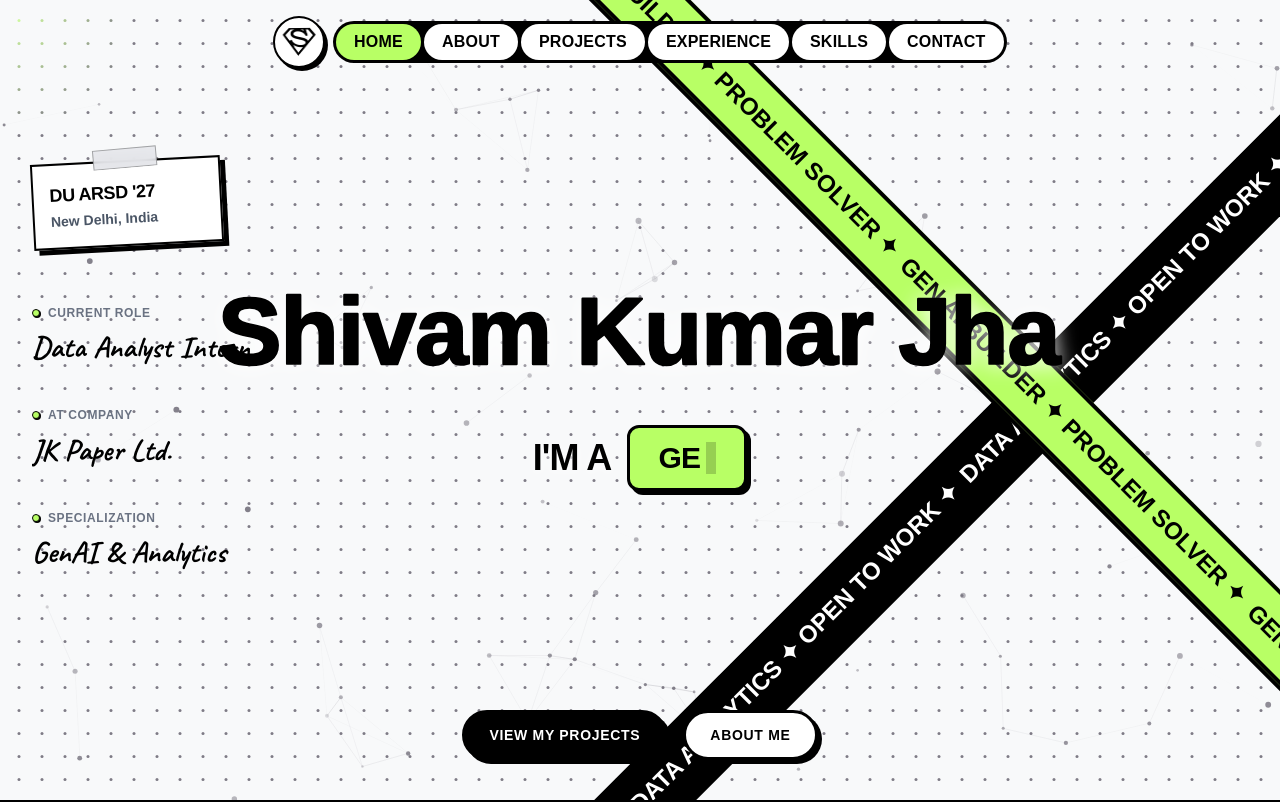
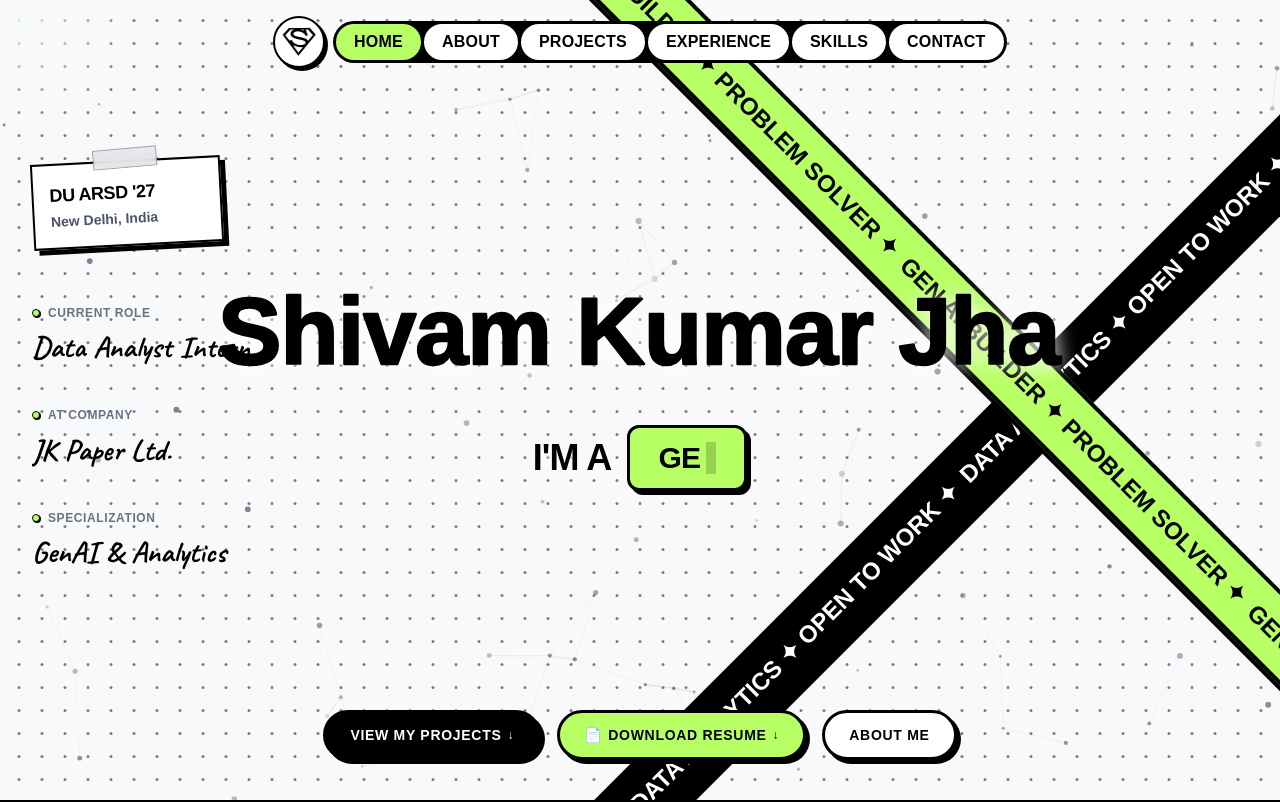
Before and after one commit to shivamjha2o/pf2, a Next.js app: page / in a window 1280 px wide. Shown: the top 802 px of the page. Built offline with nearby package versions, Linux system fonts and the light colour scheme.

Commit message:
feat(hero): add prominent Download Resume button next to View My Projects

```diff
--- a/src/components/Hero.tsx
+++ b/src/components/Hero.tsx
@@ -138,13 +138,26 @@ const Hero = () => {
         </div>
       </div>
 
-      {/* Hero Bottom Buttons */}
-      <div className="flex justify-center gap-3.5 sm:gap-4 relative z-20 px-4 mt-6">
+      {/* Hero Bottom Action Buttons */}
+      <div className="flex flex-wrap justify-center items-center gap-3 sm:gap-4 relative z-20 px-4 mt-6">
         <a
           href="#projects"
-          className="bg-black hover:bg-[#B8FF65] hover:text-black text-white px-5 sm:px-6 py-2.5 sm:py-3 text-xs sm:text-sm rounded-full font-black uppercase tracking-wider transition-all border-2 sm:border-3 border-black shadow-[3px_3px_0px_0px_rgba(0,0,0,1)] sm:shadow-[4px_4px_0px_0px_rgba(0,0,0,1)] active:translate-x-0.5 active:translate-y-0.5 whitespace-nowrap"
+          className="bg-black hover:bg-[#B8FF65] hover:text-black text-white px-5 sm:px-6 py-2.5 sm:py-3 text-xs sm:text-sm rounded-full font-black uppercase tracking-wider transition-all border-2 sm:border-3 border-black shadow-[3px_3px_0px_0px_rgba(0,0,0,1)] sm:shadow-[4px_4px_0px_0px_rgba(0,0,0,1)] active:translate-x-0.5 active:translate-y-0.5 whitespace-nowrap flex items-center gap-1.5"
         >
-          View My Projects
+          <span>View My Projects</span>
+          <span className="text-xs">↓</span>
+        </a>
+        <a
+          href="/Shivam_Kumar_Jha_Resume.pdf"
+          target="_blank"
+          rel="noopener noreferrer"
+          download="Shivam_Kumar_Jha_Resume.pdf"
+          className="bg-[#B8FF65] hover:bg-black hover:text-[#B8FF65] text-black px-5 sm:px-6 py-2.5 sm:py-3 text-xs sm:text-sm rounded-full font-black uppercase tracking-wider transition-all border-2 sm:border-3 border-black shadow-[3px_3px_0px_0px_rgba(0,0,0,1)] sm:shadow-[4px_4px_0px_0px_rgba(0,0,0,1)] active:translate-x-0.5 active:translate-y-0.5 whitespace-nowrap flex items-center gap-1.5 group"
+          title="Download PDF Resume"
+        >
+          <span>📄</span>
+          <span>Download Resume</span>
+          <span className="text-xs group-hover:translate-y-0.5 transition-transform">↓</span>
         </a>
         <a
           href="#about"
```
Also changed, not shown: 2 other files (tests, documents, lock files or other folders).
